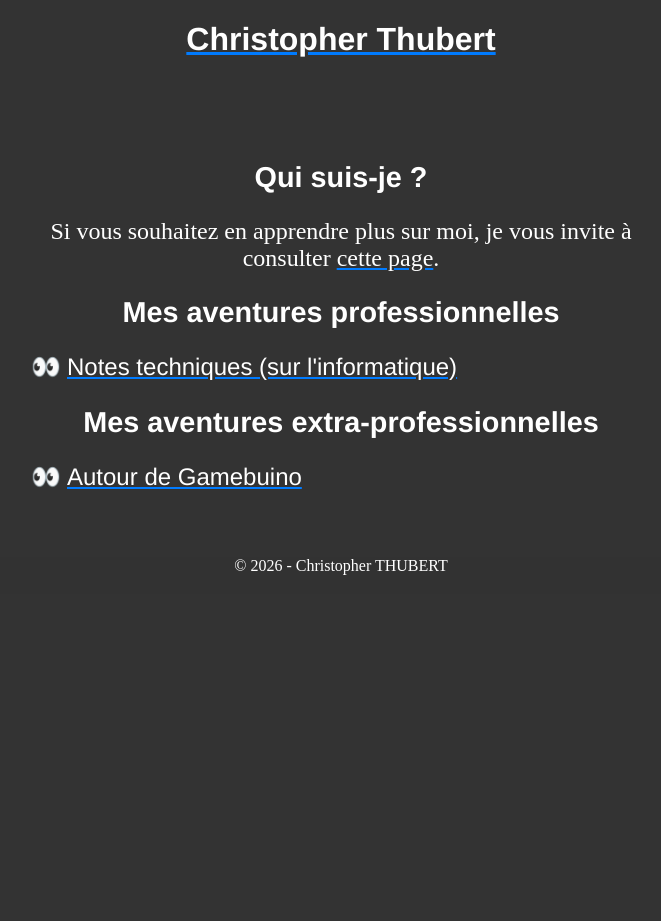
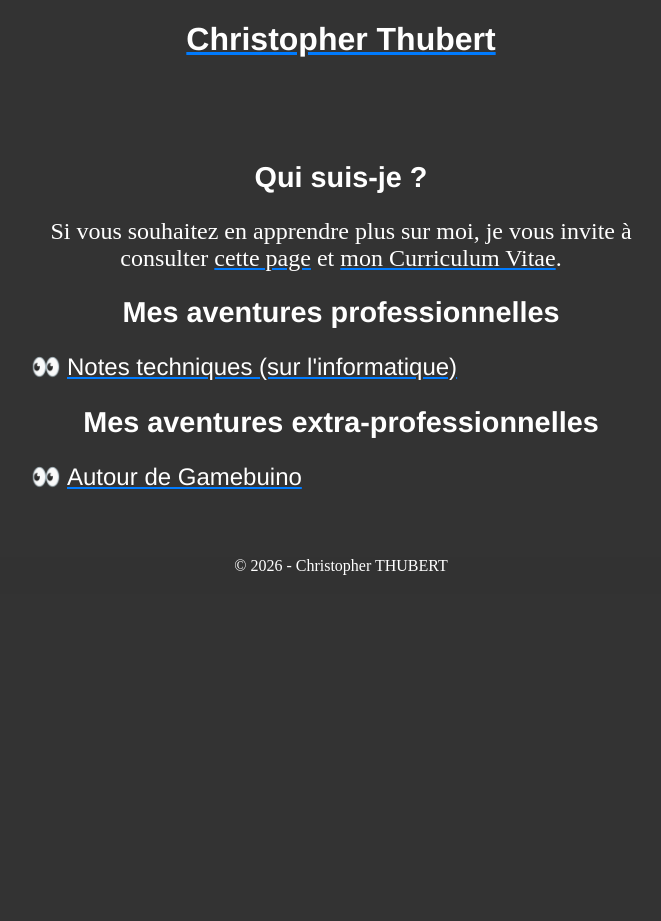
Before and after one commit to cthubert-fr/cthubert-fr.github.io, a Jekyll site: the page built from docs/index.md, in a window 1280 px wide. Shown: the whole page, without its empty margins (299-960 px from the left). Built offline with Jekyll 4.4.1, drawn with Linux system fonts in a browser that asks for light colours.

Commit message:
Ajout lien vers CV (depuis page d'accueil)

```diff
--- a/docs/index.md
+++ b/docs/index.md
@@ -7,7 +7,7 @@ permalink: /
 	<article>
 		<h2>Qui suis-je ?</h2>
 		<p>
-			Si vous souhaitez en apprendre plus sur moi, je vous invite à consulter <a href="{{ site.url }}/qui-suis-je" >cette page</a>.
+			Si vous souhaitez en apprendre plus sur moi, je vous invite à consulter <a href="{{ site.url }}/qui-suis-je" >cette page</a> et <a href="{{ site.url }}/cv" >mon Curriculum Vitae</a>.
 		</p>
 	</article>
 	<article>
```
